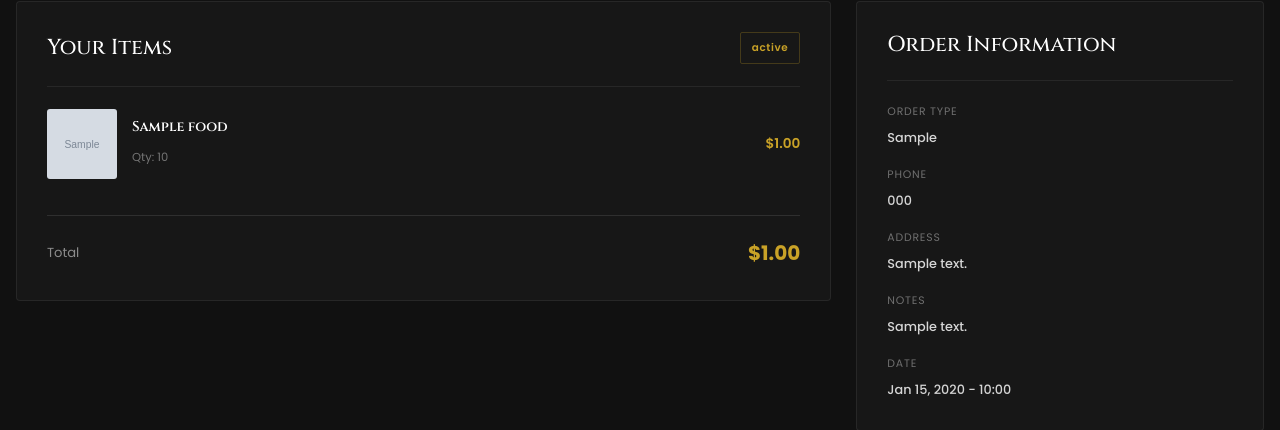
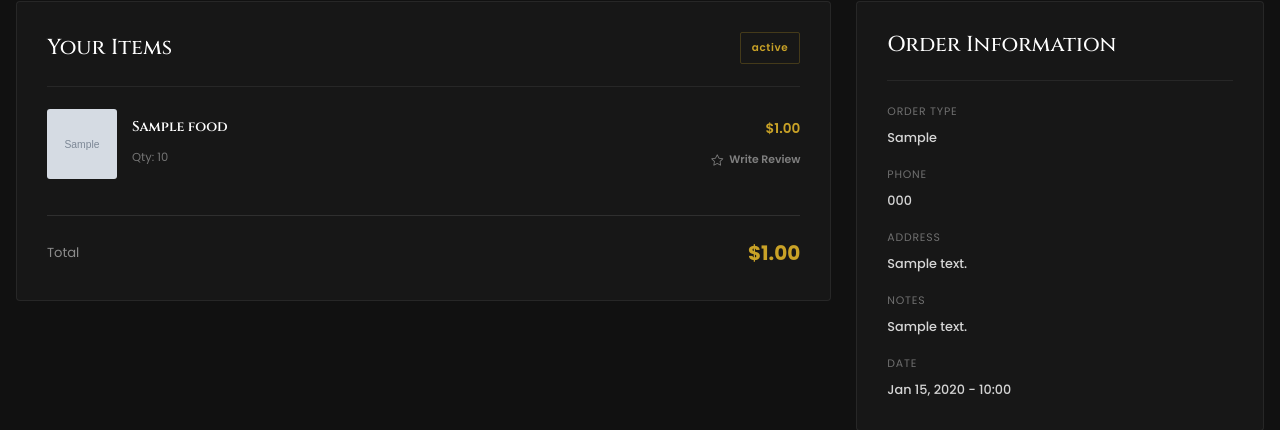
Before and after one commit to njfcore/restaurant-project, a Django app: template templates/pages/order_detail.html in a window 1280 px wide. Shown: the part 290-720 px from the top of the page. Run offline with Django 5.2, Linux system fonts and the light colour scheme; the template is opened without the code that fills it: most values are stand-ins (such as "Sample title", 1, 10 or a date in 2020); grey boxes marked "Sample" are stand-in pictures.

Commit message:
feat(order): add write and edit review actions to completed order details

```diff
--- a/static/css/pages/order.css
+++ b/static/css/pages/order.css
@@ -373,6 +373,55 @@
     font-weight: 600;
 }
 
+/* =========================================================
+   ITEM SIDE
+========================================================= */
+
+.order-detail-item__side {
+    display: flex;
+    flex-direction: column;
+
+    align-items: flex-end;
+
+    gap: 10px;
+
+    flex-shrink: 0;
+}
+
+/* =========================================================
+   REVIEW LINK
+========================================================= */
+
+.order-detail-item__review-link {
+    display: inline-flex;
+    align-items: center;
+
+    gap: 6px;
+
+    color: rgba(255, 255, 255, 0.45);
+
+    font-size: 0.68rem;
+    font-weight: 600;
+
+    text-decoration: none;
+
+    white-space: nowrap;
+
+    transition:
+        color 0.25s ease,
+        transform 0.25s ease;
+}
+
+.order-detail-item__review-link:hover {
+    color: var(--color-primary);
+
+    transform: translateX(-2px);
+}
+
+.order-detail-item__review-link i {
+    font-size: 0.75rem;
+}
+
 
 /* =========================================================
    TOTAL
--- a/templates/pages/order_detail.html
+++ b/templates/pages/order_detail.html
@@ -56,7 +56,7 @@
 
                     <div class="order-detail__items">
 
-                        {% for item in order.items.all %}
+                        {% for item in items %}
 
                         <div class="order-detail-item">
 
@@ -64,17 +64,11 @@
 
                                 {% if item.food.image %}
 
-                                        <img
-                                            src="{{ item.food.image.url }}"
-                                            alt="{{ item.food.name }}"
-                                        >
+                                <img src="{{ item.food.image.url }}" alt="{{ item.food.name }}">
 
                                 {% else %}
 
-                                        <img
-                                            src="{% static 'images/menu/default.jpg' %}"
-                                            alt="{{ item.food.name }}"
-                                        >
+                                <img src="{% static 'images/menu/default.jpg' %}" alt="{{ item.food.name }}">
 
                                 {% endif %}
 
@@ -94,11 +88,38 @@
                             </div>
 
 
+                            <div class="order-detail-item__side">
+
                                 <div class="order-detail-item__price">
 
                                     ${{ item.total_price|floatformat:2 }}
 
                                 </div>
+
+
+                                {% if order.status == "completed" %}
+
+                                {% if item.user_review %}
+
+                                <a href="{% url 'review:edit' item.food.id %}" class="order-detail-item__review-link">
+                                    <i class="bi bi-pencil-square"></i>
+                                    Edit Review
+                                </a>
+
+                                {% else %}
+
+                                <a href="{% url 'review:create' item.food.id %}" class="order-detail-item__review-link">
+                                    <i class="bi bi-star"></i>
+                                    Write Review
+                                </a>
+
+                                {% endif %}
+
+                                {% endif %}
+
+                            </div>
+
+
 
                         </div>
 
@@ -218,10 +239,7 @@
                 </div>
 
 
-                <a
-                    href="{% url 'account:profile' %}"
-                    class="order-detail__back"
-                >
+                <a href="{% url 'account:profile' %}" class="order-detail__back">
                     <i class="bi bi-arrow-left"></i>
                     Back to Profile
                 </a>
```
Also changed, not shown: order/views.py (+20 -1 lines). Lines whose indentation alone changed are shown as unchanged.
